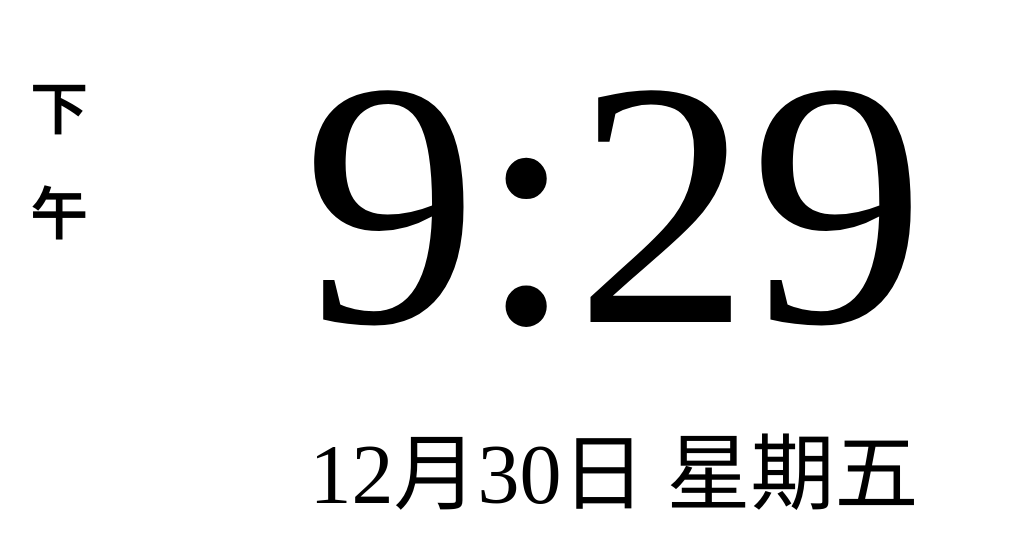
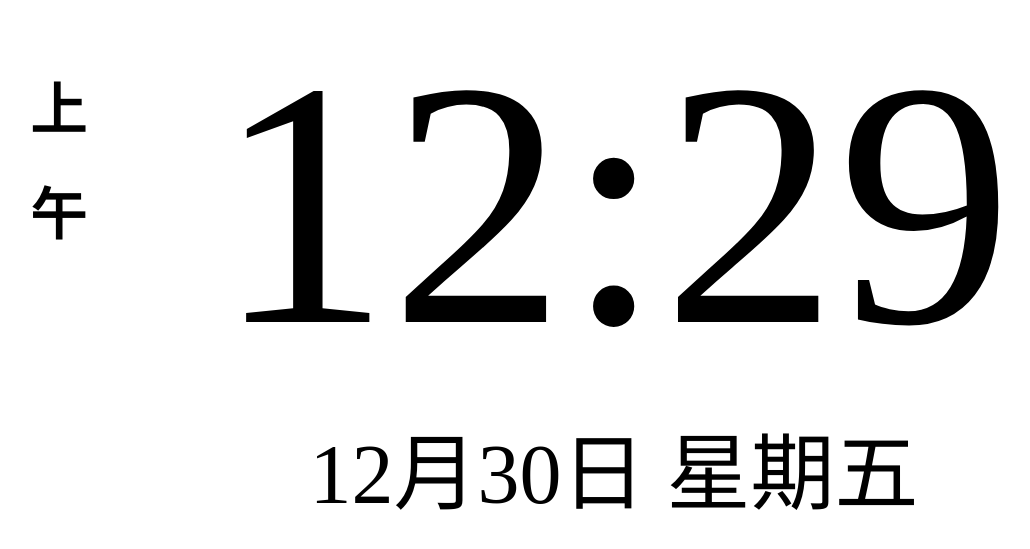
Before and after one commit to JingJingJingJingJingJing/MyKindleClock, a plain HTML site: page index.html in a window 1280 px wide. Shown: the part 227-776 px from the top of the page, without its empty margins (26-1056 px from the left). Drawn offline with Linux system fonts and the light colour scheme.

Commit message:
Update index.html

```diff
--- a/index.html
+++ b/index.html
@@ -35,7 +35,7 @@
       // 时钟模块
       function clock() {
         var date = new Date()
-        var utc8DiffMinutes = date.getTimezoneOffset() + 540
+        var utc8DiffMinutes = date.getTimezoneOffset() //+ 540
         date.setMinutes(date.getMinutes() + utc8DiffMinutes)
 
         var hour = date.getHours()
```
